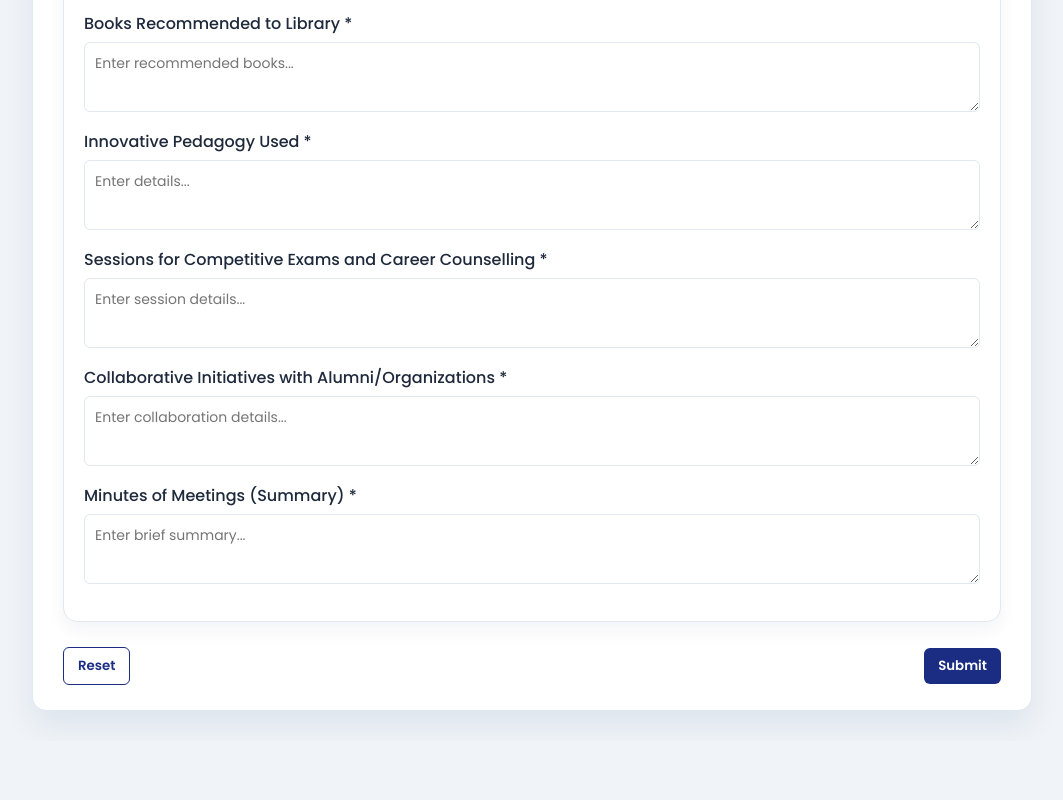
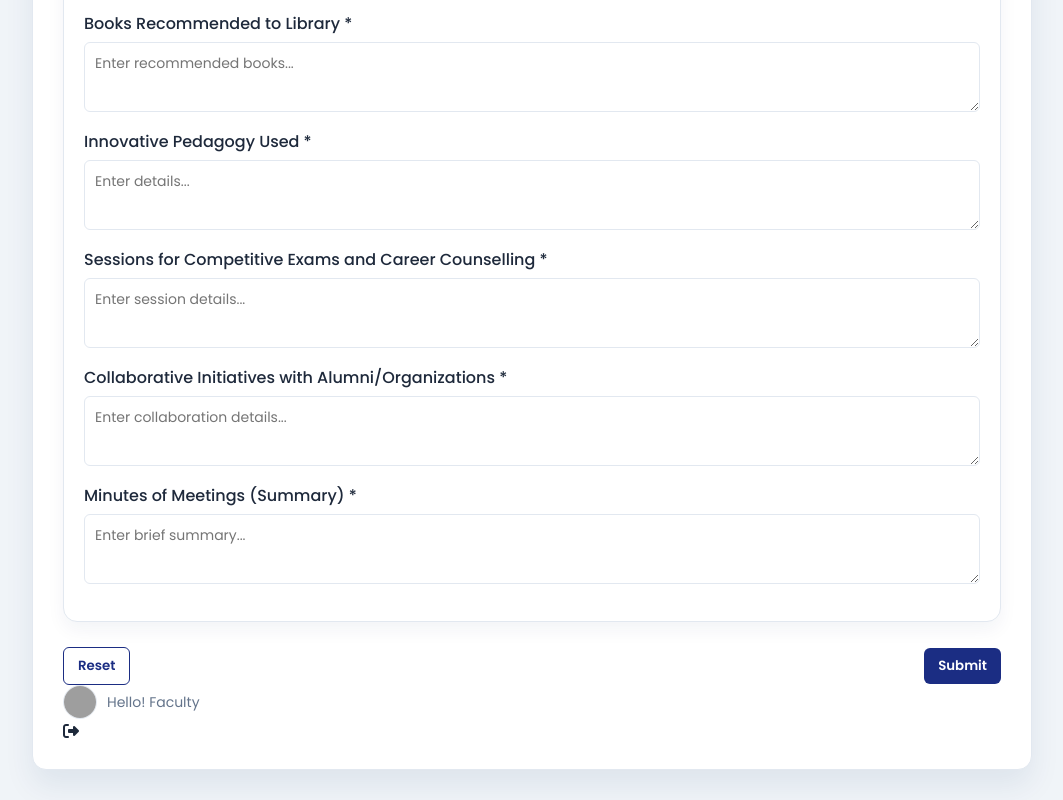
Before and after one commit to Princesoni-IT/College-ERP, a plain HTML site: page frontend/vacform.html in a window 1280 px wide. Shown: the part 2647-3447 px from the top of the page, without its empty margins (108-1171 px from the left). Before the commit the page ends 3388 px from the top, so only its background shows below. Drawn offline with Linux system fonts and the light colour scheme; grey boxes are pictures that could not be loaded.

Commit message:
Update vacform.html

```diff
--- a/frontend/vacform.html
+++ b/frontend/vacform.html
@@ -458,6 +458,24 @@
         <button type="submit" class="btn">Submit</button>
       </footer>
     </form>
+      <div class="profile-area">
+        <img src="https://cdn-icons-png.flaticon.com/512/149/149071.png" class="profile-img" alt="Profile">
+        <span class="profile-text">Hello! Faculty</span>
+      </div>
+      <i class="fa-solid fa-right-from-bracket" onclick="logout()"></i>
+    </div>
+  </header>
+
+
+  <script>
+    // ... existing script ...
+
+    function logout() {
+      // Add your logout logic here, such as clearing session data or redirecting to the login page
+      alert('Logged out!'); // Replace with actual logout functionality
+      window.location.href = 'login.html'; // Redirect to login page, replace with your actual login page URL
+    }
+  </script>
   </div>
   </div>
 
```
